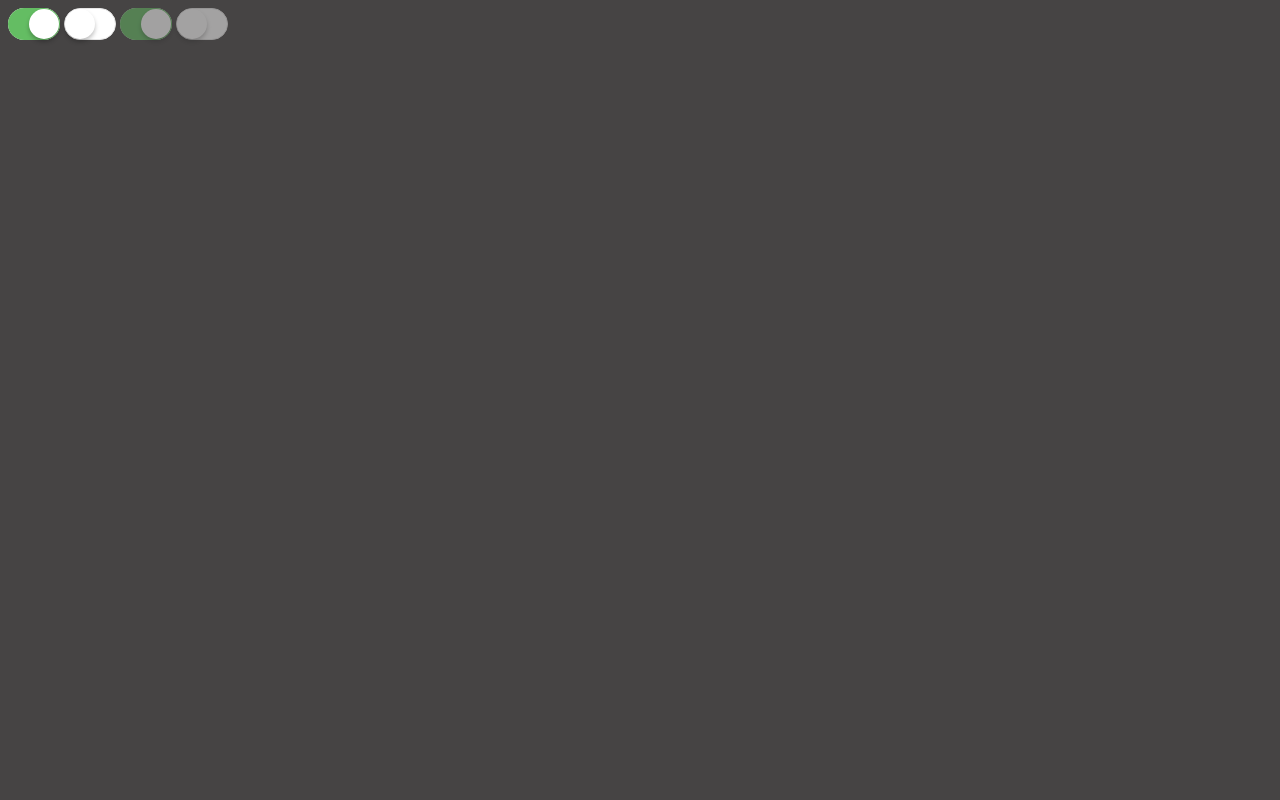
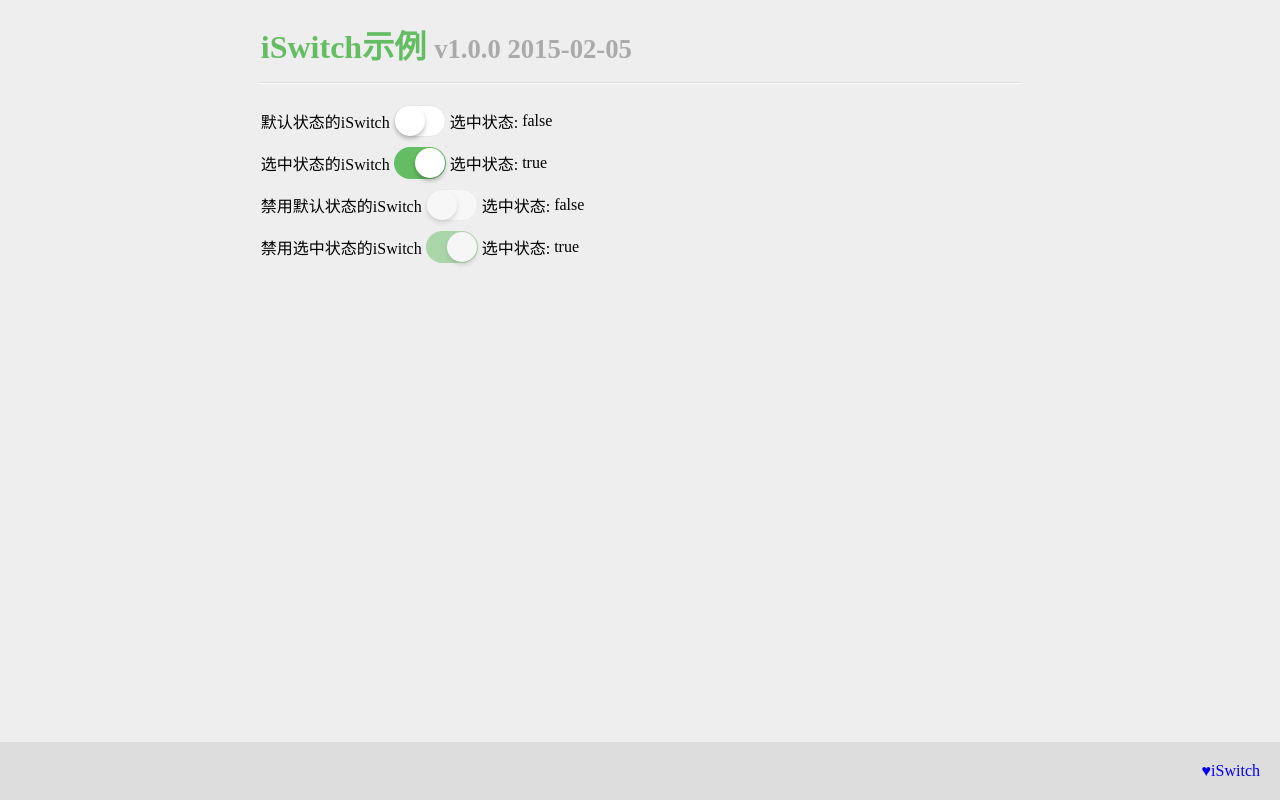
Before and after one commit to ufologist/iswitch, a plain HTML site: page example.html in a window 1280 px wide. Drawn offline with Linux system fonts and the light colour scheme.

Commit message:
添加使用示例

```diff
--- a/example.html
+++ b/example.html
@@ -2,24 +2,82 @@
 <html>
 <head>
     <meta charset="UTF-8" />
+    <title>iSwitch示例</title>
+    <meta name="viewport" content="width=device-width, initial-scale=1, user-scalable=no" />
     <link rel="stylesheet" href="iswitch.css">
     <style>
-    body {
-        background-color: rgb(70,68,68);
+    /* 以下样式仅用于示例页面, 与集成iswitch无关 */
+    .body-iswitch {
+        background-color: #eee;
     }
-    input:after {
-        content: "123";
+    .body-iswitch label,
+    .body-iswitch span {
+        vertical-align: middle;
+    }
+    .container {
+        width: 60%;
+        margin-left: auto;
+        margin-right: auto;
+    }
+    .header {
+        padding-bottom: 15px;
+        border-bottom: 1px solid #ddd;
+        box-shadow: 0 1px 0 #fff;
+        color: #64BD63;
+    }
+    .header small {
+        color: #aaa;
+    }
+    .list-iswitch-example {
+        list-style: none;
+        padding-left: 0;
+    }
+    .list-iswitch-example li {
+        margin-bottom: 10px;
+    }
+    .footer {
+        position: absolute;
+        left: 0;
+        bottom: 0;
+        right: 0;
+        padding: 20px;
+        text-align: right;
+        background-color: #ddd;
+    }
+    .footer a {
+        text-decoration: none;
     }
     </style>
 </head>
-<body>
-    <div>
-        <!-- TODO: 测试下其他浏览器平台是否兼容, 补充下兼容的CSS样式? -->
-        <!-- demo实例转移到gh-pages去, 做一个demo用N多个iswitch组合成字母: iOS 7 -->
-        <input type="checkbox" name="switch" class="iswitch" checked>
-        <input type="checkbox" name="switch" class="iswitch">
-        <input type="checkbox" name="switch" class="iswitch" checked disabled>
-        <input type="checkbox" name="switch" class="iswitch" disabled>
+<body class="body-iswitch">
+    <!-- demo实例转移到gh-pages去, 做一个demo用N多个iswitch组合成字母: iOS 7 -->
+    <div class="container">
+        <h1 class="header">iSwitch示例 <small>v1.0.0 2015-02-05</small></h1>
+        <ul class="list-iswitch-example">
+            <li>
+                <label for="iswitchDefault">默认状态的iSwitch</label> <input id="iswitchDefault" type="checkbox" name="iswitch" class="iswitch"> <span>选中状态: </span><span class="iswitch-status"></span>
+            </li>
+            <li>
+                <label for="iswitchChecked">选中状态的iSwitch</label> <input id="iswitchChecked" type="checkbox" name="iswitch" class="iswitch" checked> <span>选中状态: </span><span class="iswitch-status"></span>
+            </li>
+            <li>
+                <label for="iswitchDisabled">禁用默认状态的iSwitch</label> <input id="iswitchDisabled" type="checkbox" name="iswitch" class="iswitch" disabled> <span>选中状态: </span><span class="iswitch-status"></span>
+            </li>
+            <li>
+                <label for="iswitchCheckedDisabled">禁用选中状态的iSwitch</label> <input id="iswitchCheckedDisabled" type="checkbox" name="iswitch" class="iswitch" checked disabled> <span>选中状态: </span><span class="iswitch-status"></span>
+            </li>
+        </ul>
     </div>
+    <div class="footer">
+        <a href="https://github.com/ufologist/iswitch">&hearts;iSwitch</a>
+    </div>
+    <script>
+        [].slice.apply(document.querySelectorAll('.iswitch')).forEach(function(el) {
+            el.parentNode.querySelector('.iswitch-status').innerText = el.checked;
+            el.onclick = function() {
+                this.parentNode.querySelector('.iswitch-status').innerText = this.checked;
+            };
+        });
+    </script>
 </body>
 </html>
```
